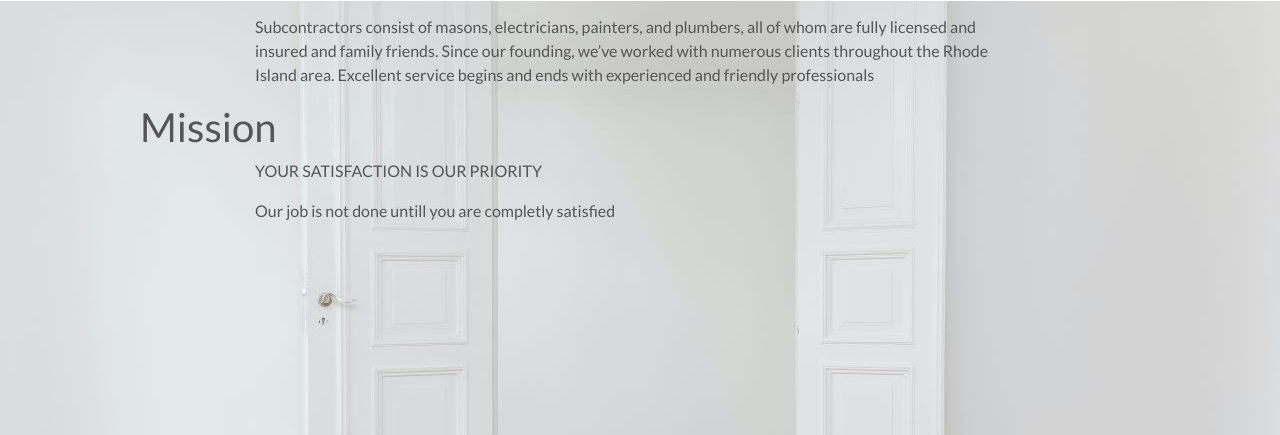
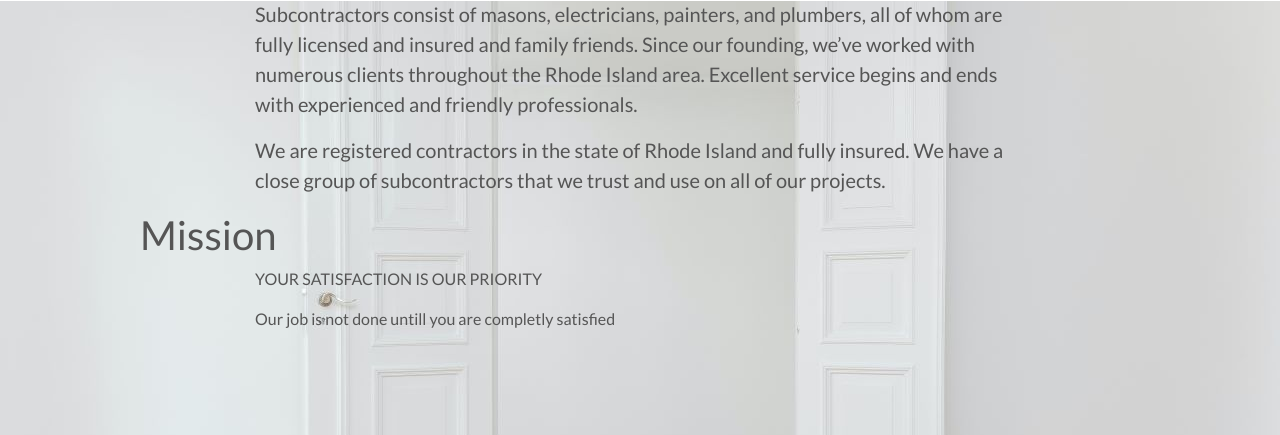
Before and after one commit to Code-Institute-Submissions/MCAMACHO-FULLSTACK-DJANGO-CIM4, a Django app: page /about in a window 1280 px wide. Shown: the part 105-540 px from the top of the page. Run offline with Django 3.2, Linux system fonts and the light colour scheme; some libraries are stand-ins or nearby versions.

Commit message:
fixed margins

```diff
--- a/about/templates/about/includes/section_about_s1_info.html
+++ b/about/templates/about/includes/section_about_s1_info.html
@@ -1,21 +1,22 @@
 <section>
     <div class="container-fluid">
         <div class="container">
+            <h1 class="top-space"></h1>
             <div class="row">
                 <h1>About us</h1>
             </div>
             <div class="row">
                 <div class="container">
-                    <p class="m5">
+                    <blockquote class="blockquote">
+                        <p class="mb-0">Subcontractors consist of masons, electricians, painters, and plumbers,
+                            all of whom are fully licensed and insured and family friends. Since our founding,
+                            we’ve worked with numerous clients throughout the Rhode Island area. Excellent
+                            service begins and ends with experienced and friendly professionals.
+                        </p>
+                    </blockquote>
+                    <p class="m5 lead">
                         We are registered contractors in the state of Rhode Island and fully insured.
                         We have a close group of subcontractors that we trust and use on all of our projects.
-
-                    </p>
-                    <p class="m5">
-                        Subcontractors consist of masons, electricians, painters, and plumbers,
-                        all of whom are fully licensed and insured and family friends. Since our founding,
-                        we’ve worked with numerous clients throughout the Rhode Island area. Excellent
-                        service begins and ends with experienced and friendly professionals
                     </p>
                 </div>
             </div>
```
